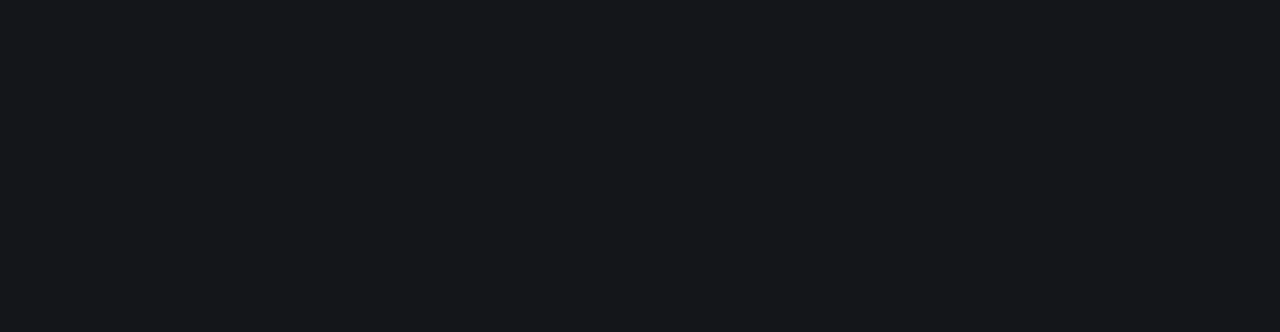
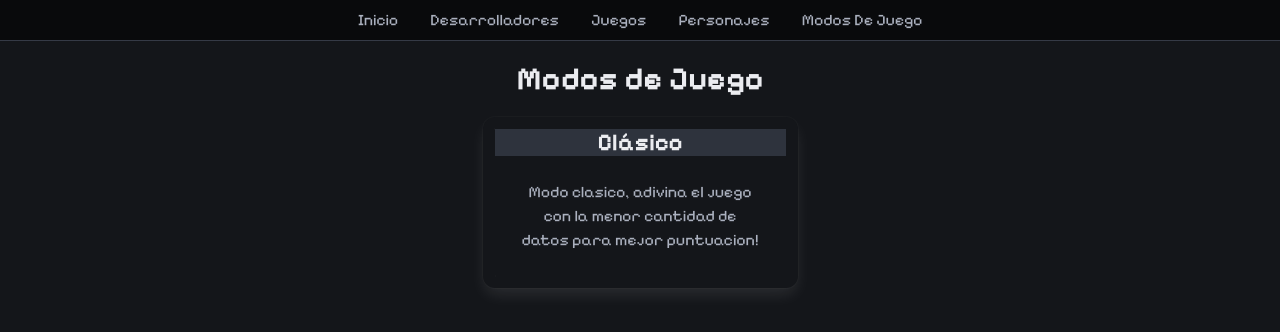
Before and after one commit to Not-Moly/TP_FINAL_INTRO, a plain HTML site: page frontend/gamemodes.html in a window 1280 px wide. Drawn offline with nearby package versions, Linux system fonts and the light colour scheme.

Commit message:
Añado el tab de gamemodes

```diff
--- a/frontend/components/tabs.html
+++ b/frontend/components/tabs.html
@@ -4,5 +4,6 @@
     <li><a href="/developers">Desarrolladores</a></li>
     <li><a href="/games">Juegos</a></li>
     <li><a href="/characters">Personajes</a></li>
+    <li><a href="/gamemodes">Modos De Juego</a></li>
   </ul>
 </div>
--- a/frontend/gamemodes.html
+++ b/frontend/gamemodes.html
@@ -1,18 +1,41 @@
 <!DOCTYPE html>
-<!-- <html lang="es-AR"> -->
 <html data-theme="dark">
 
 <head>
-    <title>Playle</title>
+    <title>Playle - Modos de Juego</title>
+    <link rel="stylesheet" href="https://cdnjs.cloudflare.com/ajax/libs/font-awesome/6.0.0/css/all.min.css">
     <link rel="stylesheet" href="https://cdn.jsdelivr.net/npm/bulma@1.0.4/css/bulma.min.css">
     <link href="https://fonts.googleapis.com/css2?family=Pixelify+Sans:wght@400..700&display=swap" rel="stylesheet">
     <link rel="stylesheet" href="style.css">
+    <script src="src.js"></script>
+    <script src="assets/js/tabs-navbar.js" defer></script>
     <link rel="icon" href="icon.ico">
-    <script src="src.js"></script>
 </head>
 
 <body>
     <div id="tabs-container"></div>
+
+    <div id="entity-page-title">
+        <h1 class="title has-text-centered">Modos de Juego</h1>
+    </div>
+
+    <div class="main-content">
+        <div class="columns is-multiline is-centered" style="margin-top: 20px; margin-inline: 10px;">
+            <!-- Modo Clásico -->
+            <div class="column is-one-quarter card">
+                <a href="classic-mode.html" class="entity-card card">
+                    <div class="game-mode-header has-background-grey-darker">
+                        <h2 class="title is-4 has-text-centered">Clásico</h2>
+                    </div>
+                    <div class="card-content">
+                        <div class="content has-text-centered">
+                            <p>Modo clasico, adivina el juego con la menor cantidad de datos para mejor puntuacion!</p>
+                        </div>
+                    </div>
+                </a>
+            </div>
+        </div>
+
 </body>
 
 </html>
```
